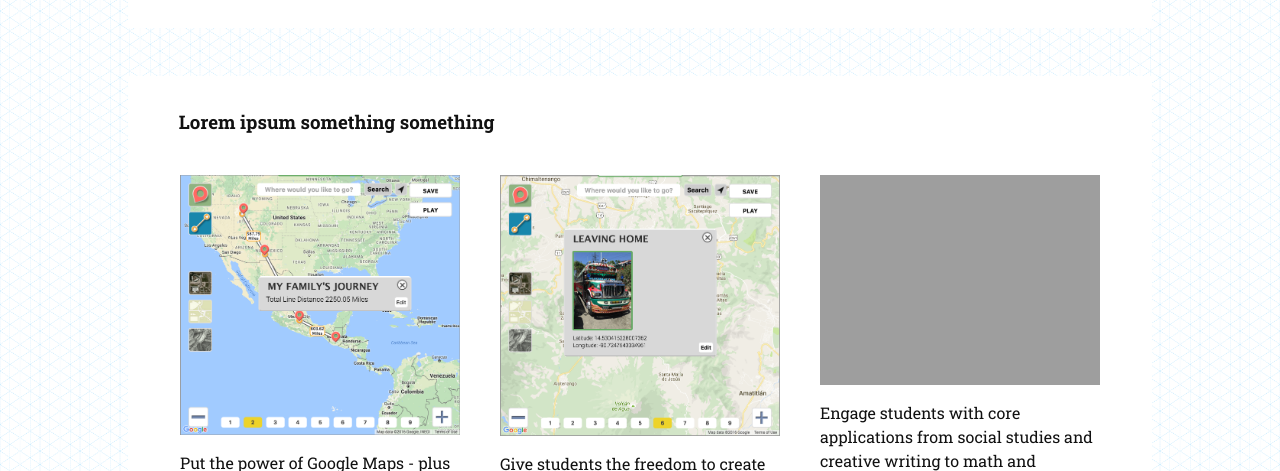
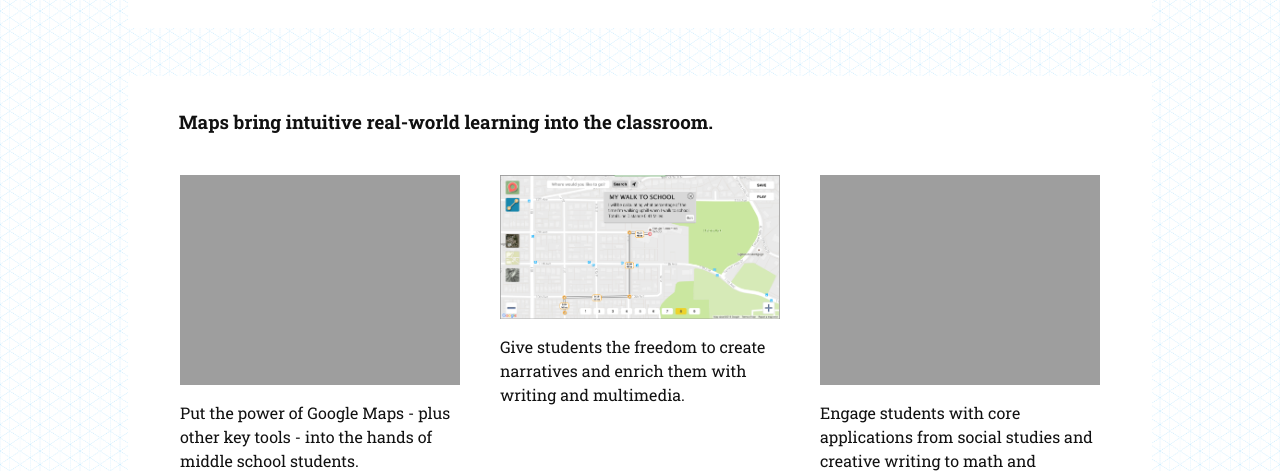
Before and after one commit to hannep/mappslab, a Jekyll site: the page built from index.html, in a window 1280 px wide and 900 px high, cut to the strip 429-900 px from the top of the window. Built offline with Jekyll 4.4.1, drawn with Linux system fonts in a browser that asks for light colours.

Commit message:
New images

```diff
--- a/index.html
+++ b/index.html
@@ -19,20 +19,20 @@
 
 
 <div class="content three-columns">
-  <h3>Lorem ipsum something something</h3>
+  <h3>Maps bring intuitive real-world learning into the classroom. </h3>
   <div class="flex-row">
     <div class="column">
-    <img class="flex-row-image" src="{{ site.github.url }}/img/picture1.png">
+    <img class="flex-row-image" src="{{ site.github.url }}/img/Journey.png">
       Put the power of Google Maps - plus other key tools - into the hands of middle school students.
     </div>
 
     <div class="column">
-    <img class="flex-row-image" src="{{ site.github.url }}/img/picture2.png">
+    <img class="flex-row-image" src="{{ site.github.url }}/img/W2SF.png">
       Give students the freedom to create narratives and enrich them with writing and multimedia.
     </div>
 
     <div class="column">
-    <img class="flex-row-image" src="{{ site.github.url }}/img/picture3.png">
+    <img class="flex-row-image" src="{{ site.github.url }}/img/Scene.png">
       Engage students with core applications from social studies and creative writing to math and science.
     </div>
   </div>
```
Also changed, not shown: img/W2SF.png (added), 2 other files.
